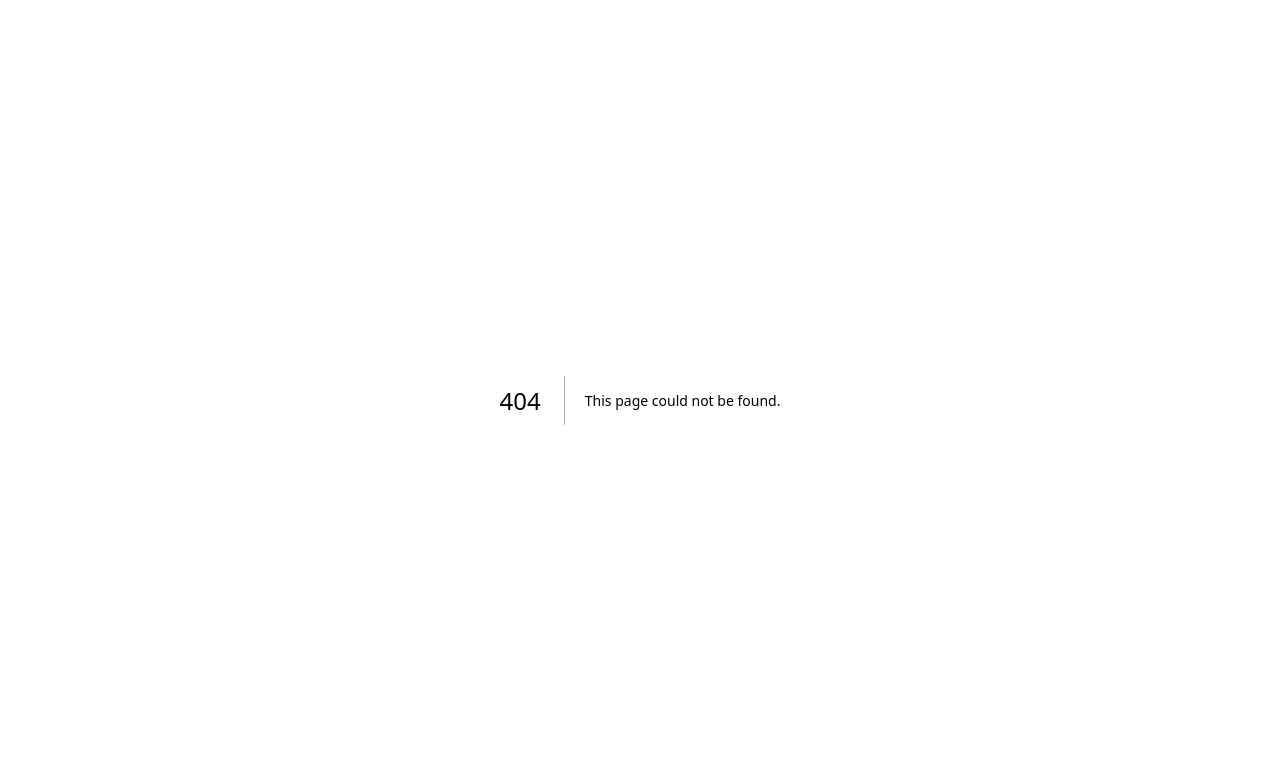
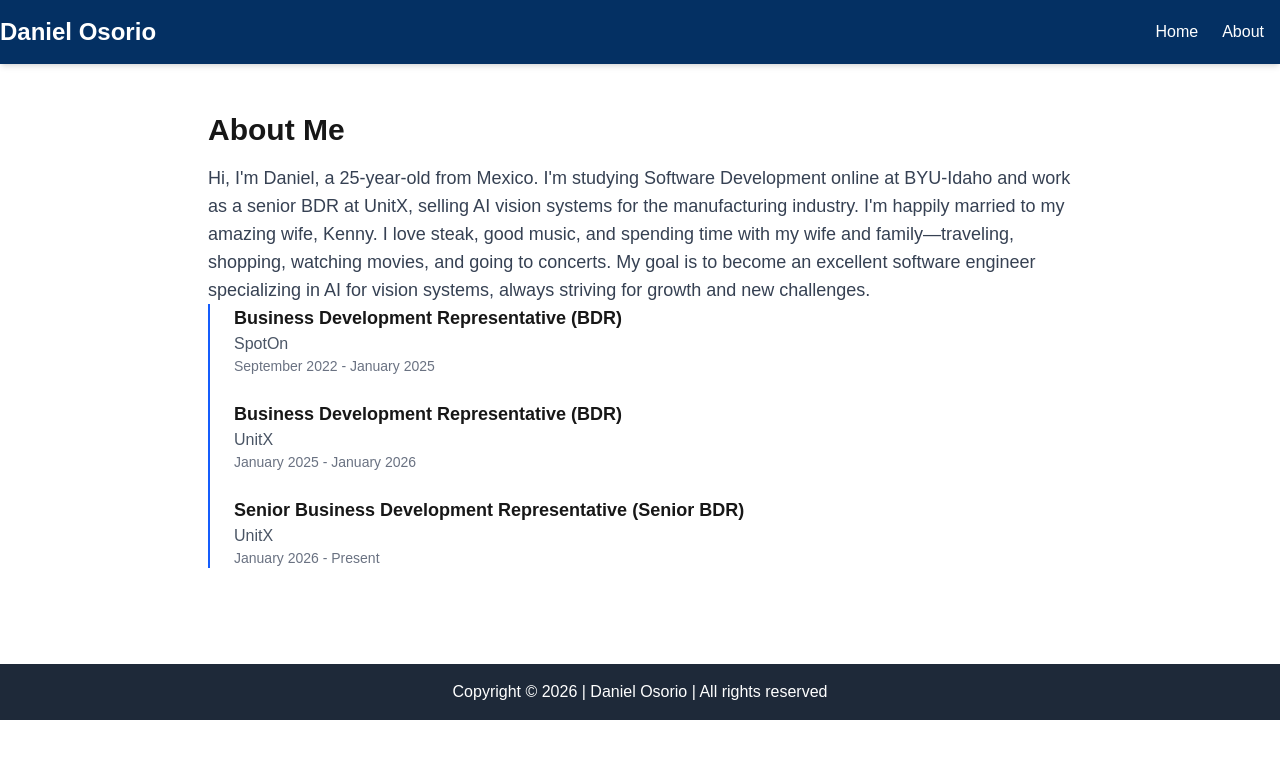
Before and after one commit to Dani-3108/wdd430-portfolio, a Next.js app: page /about in a window 1280 px wide. Before the commit this address had no page. Shown: the top 758 px of the page. Built offline with nearby package versions, Linux system fonts and the light colour scheme.

Commit message:
Complete portfolio components, pages, and styling

```diff
--- /dev/null
+++ b/app/about/page.tsx
@@ -0,0 +1,30 @@
+import WorkTimeline from "@/components/WorkTimeline";
+const jobs = [
+    {
+        role: "Business Development Representative (BDR)",
+        company: "SpotOn",
+        period: "September 2022 - January 2025"
+    },
+    {
+        role: "Business Development Representative (BDR)",
+        company: "UnitX",
+        period: "January 2025 - January 2026"
+    },
+    {
+        role: "Senior Business Development Representative (Senior BDR)",
+        company: "UnitX",
+        period: "January 2026 - Present"
+    }
+];
+
+export default function About() {
+    return (
+        <main className="max-w-4xl mx-auto px-4 py-12">
+            <h2 className="text-3xl font-bold mb-4">About Me</h2>
+            <p className="text-lg text-gray-700">
+                Hi, I'm Daniel, a 25-year-old from Mexico. I'm studying Software Development online at BYU-Idaho and work as a senior BDR at UnitX, selling AI vision systems for the manufacturing industry. I'm happily married to my amazing wife, Kenny. I love steak, good music, and spending time with my wife and family—traveling, shopping, watching movies, and going to concerts. My goal is to become an excellent software engineer specializing in AI for vision systems, always striving for growth and new challenges.
+            </p>
+            <WorkTimeline entries={jobs} />
+        </main>
+    );
+}
--- /dev/null
+++ b/app/api/hello/route.ts
@@ -0,0 +1,3 @@
+export async function GET() {
+    return Response.json({ message: 'Hello from Next.js API!' });
+}
--- a/app/layout.tsx
+++ b/app/layout.tsx
@@ -1,6 +1,8 @@
 import type { Metadata } from "next";
 import { Geist, Geist_Mono } from "next/font/google";
 import "./globals.css";
+import Header from "@/components/Header";
+import Footer from "@/components/Footer";
 
 const geistSans = Geist({
   variable: "--font-geist-sans",
@@ -23,7 +25,11 @@ export default function RootLayout({ children }: LayoutProps<"/">) {
       lang="en"
       className={`${geistSans.variable} ${geistMono.variable} h-full antialiased`}
     >
-      <body className="min-h-full flex flex-col">{children}</body>
+      <body className="min-h-full flex flex-col bg-slate-200">
+        <Header />
+        {children}
+        <Footer />
+      </body>
     </html>
   );
 }
--- a/app/page.tsx
+++ b/app/page.tsx
@@ -1,69 +1,30 @@
-import Image from "next/image";
+import ProjectList from '@/components/ProjectList';
+
+const projects = [
+  {
+    title: 'Service Organization Manager',
+    description: 'A full-stack web app for managing organizations, projects, and categories, with role-based authentication and CRUD operations.',
+    technologies: ['Node.js', 'Express', 'EJS', 'PostgreSQL'],
+    link: 'https://daniel-osorio-cse-340.onrender.com/'
+  },
+  {
+    title: 'AI Vision project',
+    description: 'A website that contains information about vision systems, currency calculator, forms and dynamic interaction.',
+    technologies: ['JavaScript', 'HTML', 'CSS'],
+    link: 'https://dani-3108.github.io/WDD330--DO--finalproject/quote.html'
+  },
+];
 
 export default function Home() {
   return (
-    <div className="flex flex-col flex-1 items-center justify-center bg-zinc-50 font-sans dark:bg-black">
-      <main className="flex flex-1 w-full max-w-3xl flex-col items-center justify-between py-32 px-16 bg-white dark:bg-black sm:items-start">
-        <Image
-          className="dark:invert h-5 w-[100px]"
-          src="/next.svg"
-          alt="Next.js logo"
-          width={100}
-          height={20}
-          priority
-        />
-        <div className="flex flex-col items-center gap-6 text-center sm:items-start sm:text-left">
-          <h1 className="max-w-xs text-3xl font-semibold leading-10 tracking-tight text-black dark:text-zinc-50">
-            To get started, edit the{" "}
-            <code className="rounded bg-black/[.06] px-1.5 py-0.5 font-mono text-[0.9em] dark:bg-white/[.08]">
-              page.tsx
-            </code>{" "}
-            file.
-          </h1>
-          <p className="max-w-md text-lg leading-8 text-zinc-600 dark:text-zinc-400">
-            Looking for a starting point or more instructions? Head over to{" "}
-            <a
-              href="https://vercel.com/templates?framework=next.js&utm_source=create-next-app&utm_medium=appdir-template-tw&utm_campaign=create-next-app"
-              className="font-medium text-zinc-950 dark:text-zinc-50"
-            >
-              Templates
-            </a>{" "}
-            or the{" "}
-            <a
-              href="https://nextjs.org/learn?utm_source=create-next-app&utm_medium=appdir-template-tw&utm_campaign=create-next-app"
-              className="font-medium text-zinc-950 dark:text-zinc-50"
-            >
-              Learning
-            </a>{" "}
-            center.
-          </p>
-        </div>
-        <div className="flex flex-col gap-4 text-base font-medium sm:flex-row">
-          <a
-            className="flex h-12 w-full items-center justify-center gap-2 rounded-full bg-foreground px-5 text-background transition-colors hover:bg-[#383838] dark:hover:bg-[#ccc] md:w-[158px]"
-            href="https://vercel.com/new?utm_source=create-next-app&utm_medium=appdir-template-tw&utm_campaign=create-next-app"
-            target="_blank"
-            rel="noopener noreferrer"
-          >
-            <Image
-              className="dark:invert h-[14px] w-4"
-              src="/vercel.svg"
-              alt="Vercel logomark"
-              width={16}
-              height={14}
-            />
-            Deploy Now
-          </a>
-          <a
-            className="flex h-12 w-full items-center justify-center rounded-full border border-solid border-black/[.08] px-5 transition-colors hover:border-transparent hover:bg-black/[.04] dark:border-white/[.145] dark:hover:bg-[#1a1a1a] md:w-[158px]"
-            href="https://nextjs.org/docs?utm_source=create-next-app&utm_medium=appdir-template-tw&utm_campaign=create-next-app"
-            target="_blank"
-            rel="noopener noreferrer"
-          >
-            Documentation
-          </a>
-        </div>
-      </main>
-    </div>
+    <main className="container mx-auto px-4 py-12">
+      <section className="text-center py-12">
+        <h1 className="text-4xl font-bold mb-4">My Portfolio</h1>
+        <p className="text-lg text-gray-700">
+          I'm a full-stack developer learning Next.js and React. Here are some of my recent projects.
+        </p>
+      </section>
+      <ProjectList projects={projects} />
+    </main>
   );
 }
--- /dev/null
+++ b/components/Footer.tsx
@@ -0,0 +1,9 @@
+export default function Footer() {
+    return (
+        <footer className="bg-gray-800 text-white py-4 mt-12">
+            <div className="container mx-auto text-center">
+                <p>Copyright &copy; {new Date().getFullYear()} | Daniel Osorio | All rights reserved</p>
+            </div>
+        </footer>
+    );
+}
--- /dev/null
+++ b/components/Header.tsx
@@ -0,0 +1,17 @@
+import Link from 'next/link';
+
+export default function Header() {
+    return (
+        <header className="bg-[#043063] text-white py-4 shadow-md">
+            <div className="flex justify-between items-center">
+                <div id="header-title" className="text-2xl font-bold">Daniel Osorio</div>
+                <nav className="px-4">
+                    <ul className="flex gap-6">
+                        <li><Link href="/">Home</Link></li>
+                        <li><Link href="/about">About</Link></li>
+                    </ul>
+                </nav>
+            </div>
+        </header>
+  );
+}
--- /dev/null
+++ b/components/ProjectCard.tsx
@@ -0,0 +1,23 @@
+interface ProjectCardProps {
+    title: string;
+    description: string;
+    technologies: string[];
+    link?: string;
+}
+
+export default function ProjectCard({ title, description, technologies, link }: ProjectCardProps) {
+    return (
+        <article className="p-4 border-l-4 border-[#043063] bg-gray-50 rounded">
+            <h2 className="text-xl font-bold mb-2">{title}</h2>
+            <p className="text-gray-700 mb-3">{description}</p>
+            <p className="text-sm text-gray-600">
+                <strong>Technologies:</strong> {technologies.join(', ')}
+            </p>
+            {link && (
+                <p className="mt-2">
+                    <a href={link} target="_blank" rel="noopener noreferrer" className="text-[#043063] hover:underline">View Project</a>
+                </p>
+            )}
+        </article>
+  );
+}
--- /dev/null
+++ b/components/ProjectList.tsx
@@ -0,0 +1,22 @@
+import ProjectCard from './ProjectCard';
+
+interface Project {
+    title: string;
+    description: string;
+    technologies: string[];
+    link?: string;
+}
+
+interface ProjectListProps {
+    projects: Project[];
+}
+
+export default function ProjectList({ projects }: ProjectListProps) {
+    return (
+        <section className="grid gap-4 md:grid-cols-2">
+            {projects.map((project) => (
+                <ProjectCard key={project.title} {...project} />
+            ))}
+        </section>
+    );
+}
--- /dev/null
+++ b/components/WorkTimeline.tsx
@@ -0,0 +1,23 @@
+interface TimelineEntry {
+    role: string;
+    company: string;
+    period: string;
+}
+
+interface WorkTimelineProps {
+    entries: TimelineEntry[];
+}
+
+export default function WorkTimeline({ entries }: WorkTimelineProps) {
+    return (
+        <ol className="border-l-2 border-blue-600 pl-6 space-y-6">
+            {entries.map((entry) => (
+                <li key={entry.period}>
+                    <h4 className="text-lg font-bold">{entry.role}</h4>
+                    <p className="text-gray-600">{entry.company}</p>
+                    <p className="text-sm text-gray-500">{entry.period}</p>
+                </li>
+            ))}
+        </ol>
+    );
+}
```
